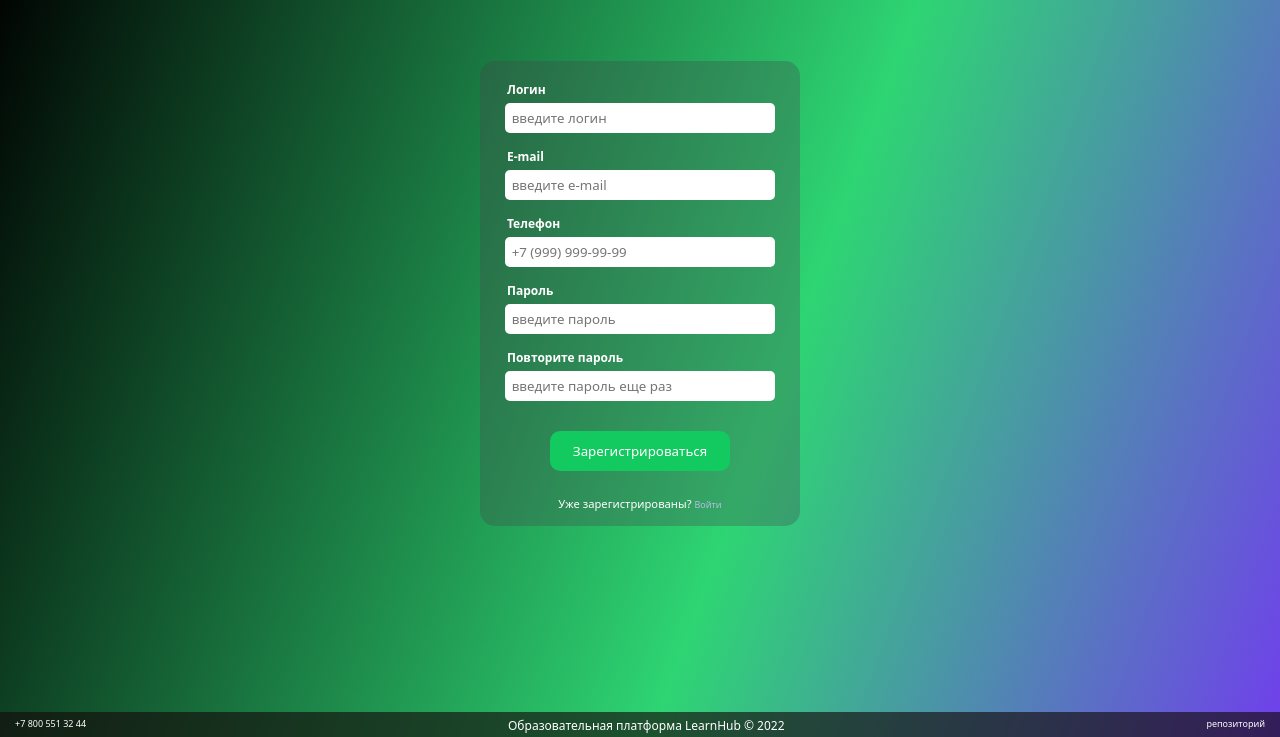
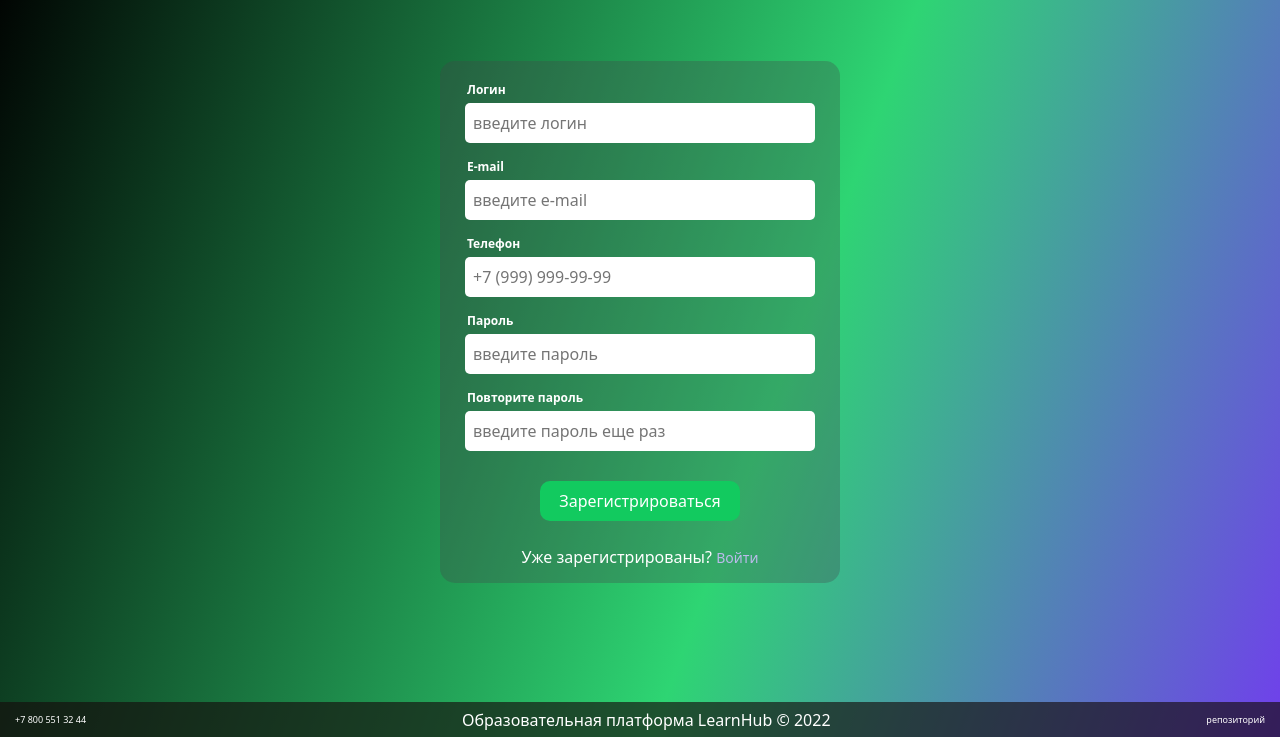
Before and after one commit to LHTHC/test-LearnHub, a website with bundled scripts: page src/index.html in a window 1280 px wide. Shown: the part 63-800 px from the top of the page. Built offline with nearby package versions, Linux system fonts and the light colour scheme; files whose address does not match are found by name.

Commit message:
ajusted form size

```diff
--- a/src/styles/form.css
+++ b/src/styles/form.css
@@ -8,7 +8,7 @@
   display: flex;
   flex-direction: column;
   gap: 10px;
-  width: 320px;
+  width: 400px;
   border-radius: 15px;
   padding: 15px 25px;
   background-color: rgba(68, 66, 73, 0.3);
@@ -50,7 +50,7 @@
 .form input {
   margin-top: 5px;
   width: 100%;
-  height: 30px;
+  height: 40px;
   padding: 0 0.5em;
   border: none;
   border-radius: 5px;
@@ -59,7 +59,7 @@
 .btn-submit {
   align-self: center;
   height: 40px;
-  width: 180px;
+  width: 200px;
   margin: 20px 0 15px;
   background-color: #12ca5f;
   color: white;
@@ -73,11 +73,11 @@
 
 .form .login {
   align-self: center;
-  font-size: 0.7em;
   color: white;
 }
 
 .login-link {
+  font-size: 14px;
   color: rgb(187, 187, 235);
   text-decoration: none;
 }
--- a/src/styles/styles.css
+++ b/src/styles/styles.css
@@ -1,5 +1,6 @@
 * {
   box-sizing: border-box;
+  font-size: 16px;
   font-family: system-ui, -apple-system, BlinkMacSystemFont, "Segoe UI", Roboto,
     Oxygen, Ubuntu, Cantarell, "Open Sans", "Helvetica Neue", sans-serif;
 }
@@ -24,10 +25,11 @@ body {
 .footer {
   display: flex;
   justify-content: space-between;
+  align-items: center;
   padding: 5px 15px;
   color: white;
   font-size: 12px;
-  height: 25px;
+  height: 35px;
   background-color: rgba(21, 12, 12, 0.648);
 }
 
```
